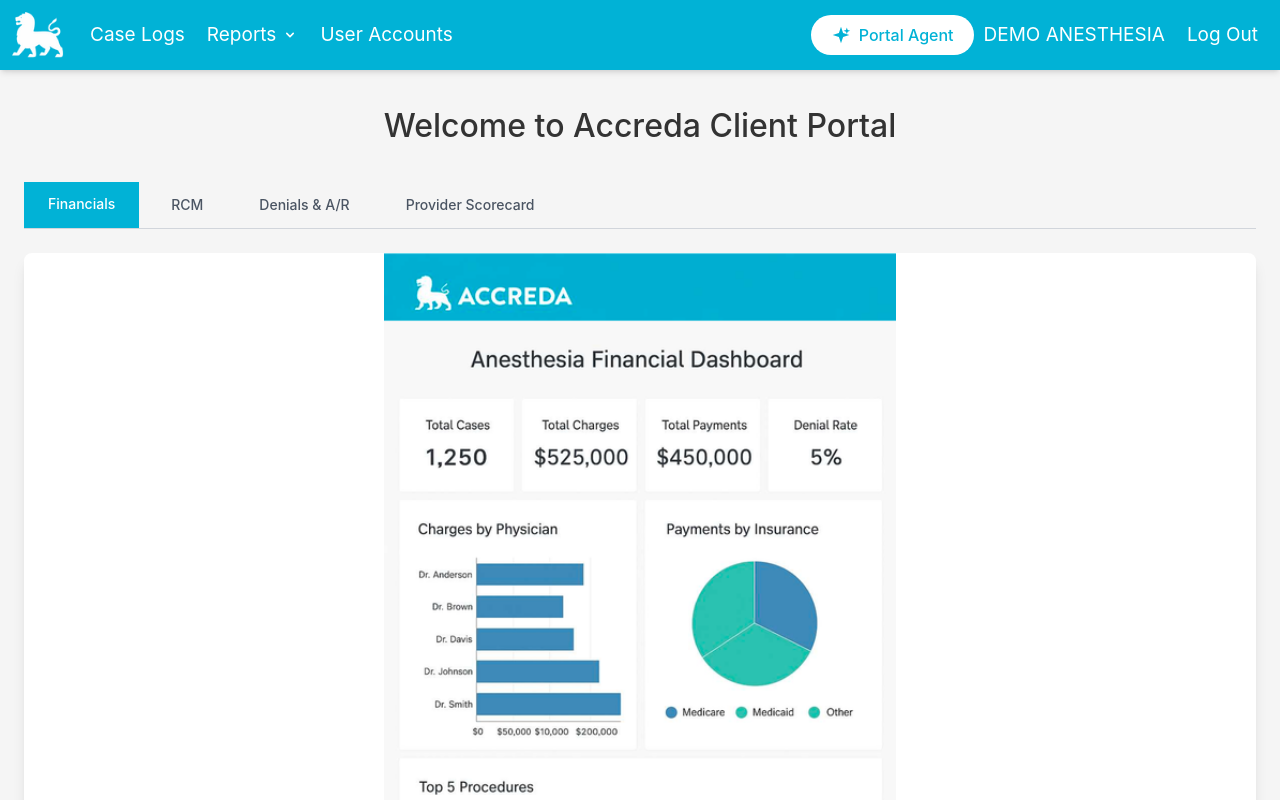
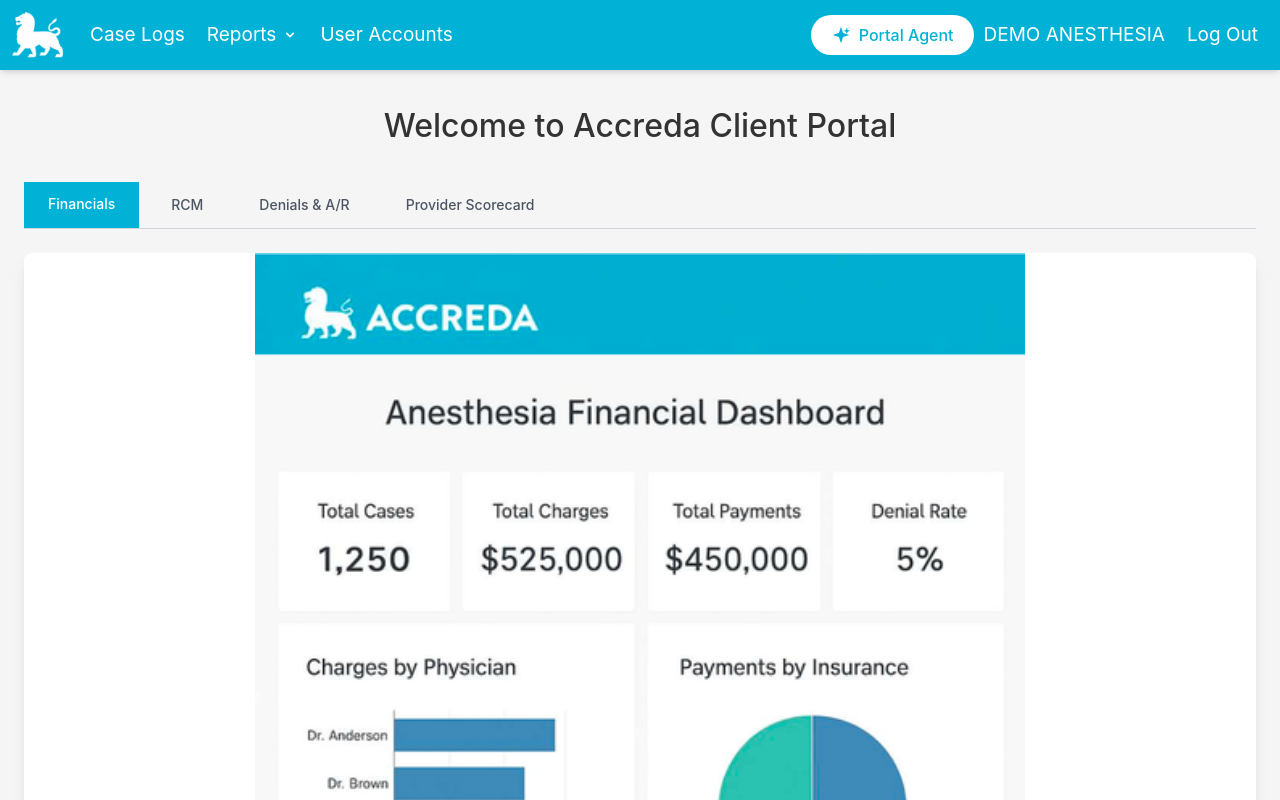
Before and after one commit to akcosentus/cmpDemo, a Next.js app: page / in a window 1280 px wide. Shown: the top 800 px of the page. Built offline with nearby package versions, Linux system fonts and the light colour scheme; a web font is replaced by a local one.

Commit message:
Increase dashboard image size by 50% (105vh to 157.5vh)

```diff
--- a/components/Hero.tsx
+++ b/components/Hero.tsx
@@ -316,7 +316,7 @@
               src={`/dashboard-${activeTab + 1}.png`}
               alt={`Dashboard ${activeTab + 1}`}
               className="w-full h-auto object-contain"
-              style={{ maxHeight: '105vh', maxWidth: '90%' }}
+              style={{ maxHeight: '157.5vh', maxWidth: '90%' }}
             />
           </div>
 
```
